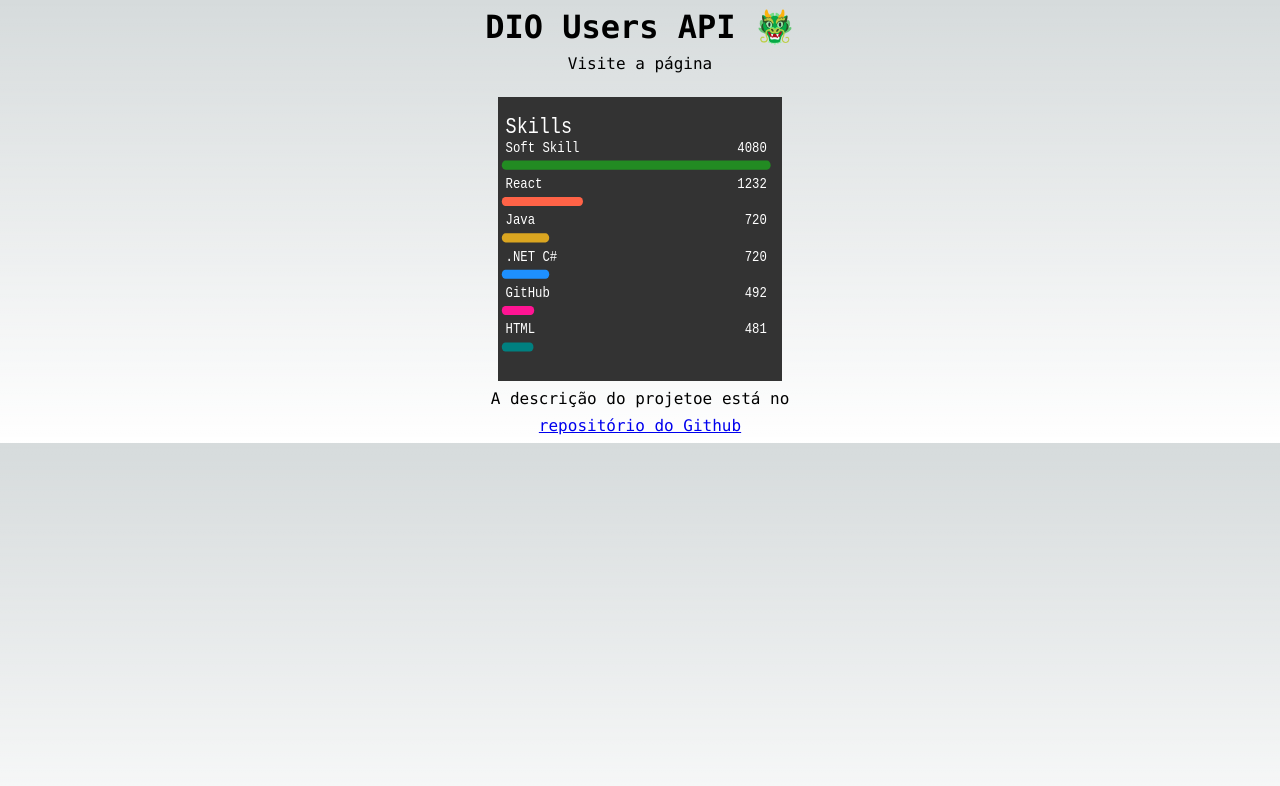
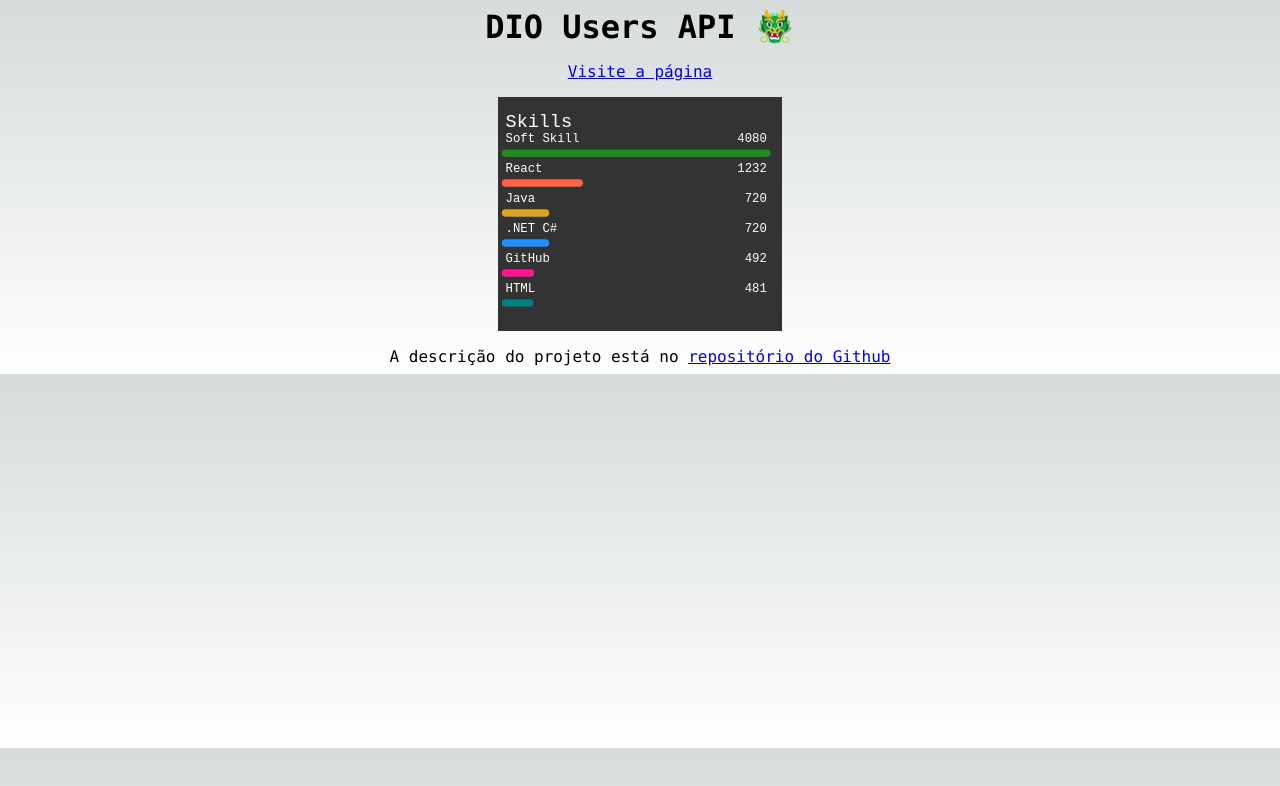
Before and after one commit to Pitossomo/dio-users-api, a Next.js app: page / in a window 1280 px wide. Shown: the top 786 px of the page. Built offline with nearby package versions, Linux system fonts and the light colour scheme.

Commit message:
✨feat(index.tsx): Update homepage

```diff
--- a/src/pages/index.tsx
+++ b/src/pages/index.tsx
@@ -1,36 +1,34 @@
 import Head from "next/head";
 import Image from "next/image";
-import { Inter } from "@next/font/google";
-import Link from "next/link";
-
-const inter = Inter({ subsets: ["latin"] });
 
 export default function Home() {
   return (
     <>
       <Head>
         <title>Create Next App</title>
-        <meta name="description" content="Generated by create next app" />
         <meta name="viewport" content="width=device-width, initial-scale=1" />
       </Head>
-      <main>
+      <main className="main">
         <h1>DIO Users API 🐲</h1>
-        Visite a página{" "}
-        <Link
+        <a
           href={
             "https://dio-users.appspot.com/api/v1/skills?username=pedro_h_teles"
           }
-        ></Link>
+        >
+          Visite a página{" "}
+        </a>
         <Image
           src="/skills-example.svg"
           alt="Skills Example"
           width={300}
-          height={300}
+          height={250}
         />
-        A descrição do projetoe está no{" "}
-        <Link href={"https://github.com/Pitossomo/dio-users-api"}>
-          repositório do Github
-        </Link>
+        <p>
+          A descrição do projeto está no{" "}
+          <a href={"https://github.com/Pitossomo/dio-users-api"}>
+            repositório do Github
+          </a>
+        </p>
       </main>
     </>
   );
```
